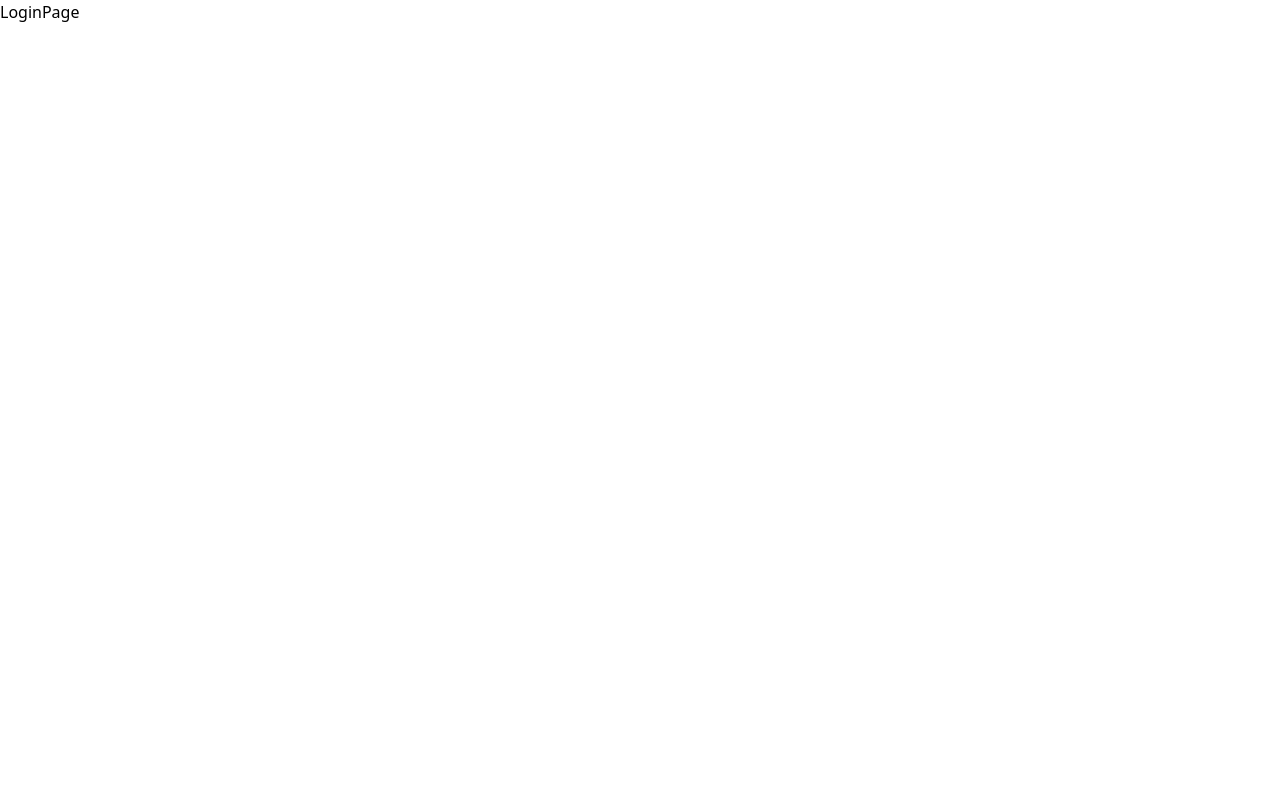
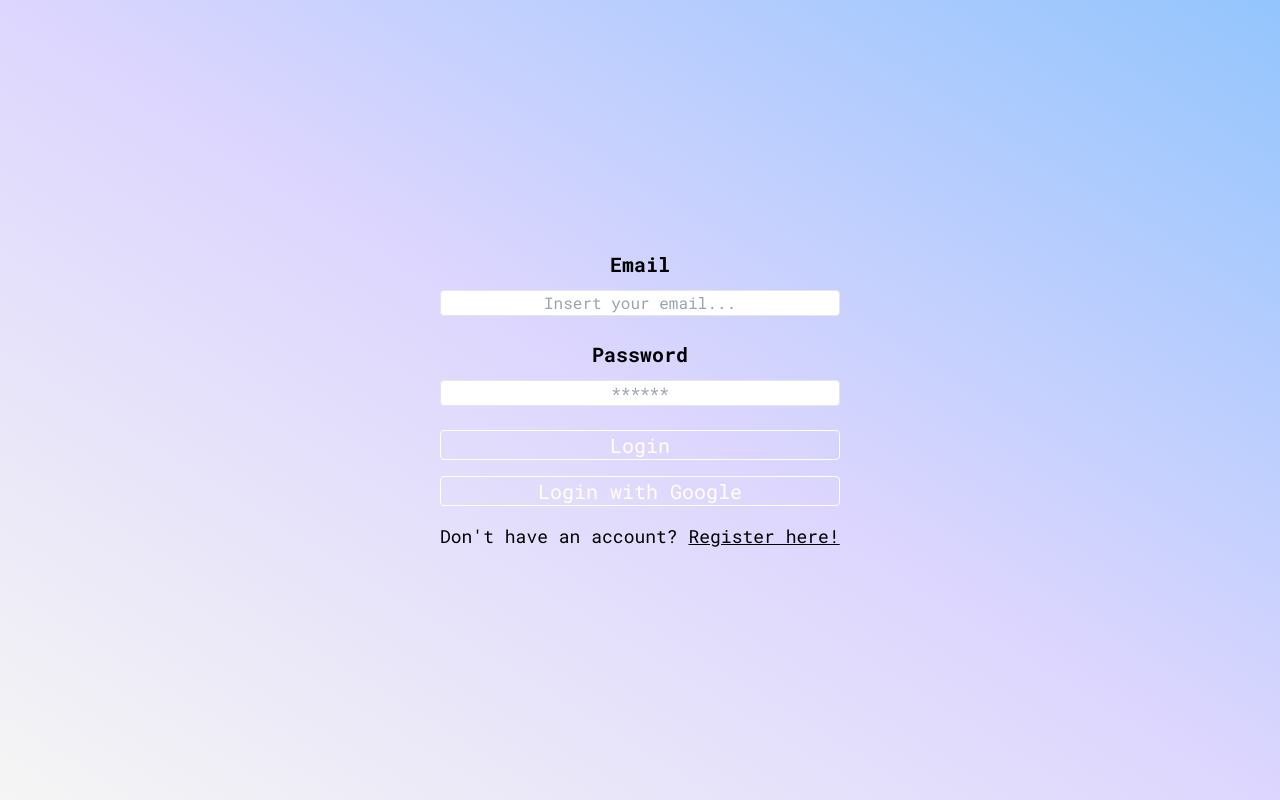
Before and after one commit to Ludcs/ecommerce-2-23, a React (Vite) app: page /login in a window 1280 px wide. Built offline with nearby package versions, Linux system fonts and the light colour scheme; no server answers.

Commit message:
google login + styles for the login & register pages

```diff
--- a/src/App.jsx
+++ b/src/App.jsx
@@ -5,10 +5,15 @@ import {ProductsList} from './components/ProductsList';
 import {EcommerceContext} from './context/EcommerceContext';
 
 function App() {
-  const {currentCategory} = useContext(EcommerceContext);
+  const {currentCategory, loading} = useContext(EcommerceContext);
 
   return (
     <>
+      {loading ? (
+        <div className="w-full h-screen bg-gray-200 flex justify-center items-center">
+          <p className="font-primary font-bold text-3xl">Loading...</p>
+        </div>
+      ) : (
         <div className="w-full min-h-screen bg-gray-200">
           <Header />
           <div className="bg-white border-gray-900 border-l border-r border-solid flex h-16 items-center justify-start mx-auto px-16 max-w-7xl">
@@ -21,39 +26,9 @@ function App() {
             <ProductsList />
           </section>
         </div>
+      )}
     </>
   );
 }
 
 export default App;
-
-// useEffect(() => {
-//   fetch('https://fakestoreapi.com/products?limit=5')
-//     .then((res) => res.json())
-//     .then((json) => setProducts(json));
-//   console.log(products);
-// }, []);
-
-// function getOnlyCategories(data) {
-//   return data.reduce((categorie, item) => {
-//     if (!categorie.includes(item.category)) {
-//       categorie.push(item.category);
-//       console.log(categorie);
-//     }
-//     return categorie;
-//   }, []);
-// }
-
-// console.log('Categorias:', categorias.length - 1);
-
-// const getSoloCategories = (json) => {
-//     json.reduce((acc, item) => {
-//       if (!acc.includes(item.category)) {
-//         acc.push(item.category);
-//       }
-//       return acc;
-//     }, []) //acc empieza siendo array vacio
-// };
-
-// console.log(getSoloCategories(initialProducts));
-// console.log(categorias);
--- /dev/null
+++ b/src/components/Alert.jsx
@@ -0,0 +1,7 @@
+export const Alert = ({message}) => {
+  return (
+    <div className="w-full h-8 bg-red-300 text-red-500 absolute top-0 text-center text-xl font-semibold">
+      <p>{message}</p>
+    </div>
+  );
+};
--- a/src/components/Header.jsx
+++ b/src/components/Header.jsx
@@ -1,7 +1,8 @@
 import {useContext} from 'react';
-import User from '../assets/u_user.png';
+// import User from '../assets/u_user.png';
 import {EcommerceContext} from '../context/EcommerceContext';
 import {Cart} from './Cart';
+import LogoutIcon from '../assets/log-out-outline.svg';
 
 export const Header = () => {
   const {
@@ -23,7 +24,11 @@ export const Header = () => {
     showCart,
     setShowCart,
     productsInCart,
+    userInfo,
+    logout,
   } = useContext(EcommerceContext);
+
+  console.log(userInfo);
 
   const handleImputChange = ({target}) => {
     setSearch(target.value.toLowerCase());
@@ -57,7 +62,22 @@ export const Header = () => {
           />
         </svg>
         <p className="text-xl font-primary font-bold">Faithfull The Brand</p>
-        <img src={User} alt="User Icon" />
+        <p className="font-primary">{userInfo.displayName || userInfo.email}</p>
+        {userInfo.photoURL ? (
+          <img
+            src={userInfo.photoURL}
+            alt="Photo of user"
+            className="w-8 h-8 rounded-full"
+          />
+        ) : null}
+
+        <img
+          src={LogoutIcon}
+          alt="User Icon"
+          title="Logout"
+          onClick={logout}
+          className="cursor-pointer w-8 h-8"
+        />
       </div>
       <div className="h-16 bg-white border border-gray-900 border-t-0 px-16 font-primary text-sm flex justify-between items-center relative">
         <div className="w-36 h-full p-5 border-l border-gray-900 flex justify-center items-center">
--- /dev/null
+++ b/src/components/ProtectedRoutes.jsx
@@ -0,0 +1,14 @@
+import {useContext} from 'react';
+import {EcommerceContext} from '../context/EcommerceContext';
+import {Navigate} from 'react-router-dom';
+
+export const ProtectedRoutes = ({children}) => {
+  const {userInfo, loading} = useContext(EcommerceContext);
+
+  if (loading)
+    return <h1 className="font-primary font-bold text-3xl ">Loading...</h1>;
+
+  if (!userInfo) return <Navigate to="/login" />;
+
+  return <>{children}</>;
+};
--- a/src/main.jsx
+++ b/src/main.jsx
@@ -6,12 +6,20 @@ import {BrowserRouter, Routes, Route} from 'react-router-dom';
 import App from './App';
 import {LoginPage} from './pages/LoginPage';
 import {RegisterPage} from './pages/RegisterPage';
+import {ProtectedRoutes} from './components/ProtectedRoutes';
 
 ReactDOM.createRoot(document.getElementById('root')).render(
   <BrowserRouter>
     <EcommerceProvider>
       <Routes>
-        <Route path="/" element={<App />} />
+        <Route
+          path="/"
+          element={
+            <ProtectedRoutes>
+              <App />
+            </ProtectedRoutes>
+          }
+        />
         <Route path="/login" element={<LoginPage />} />
         <Route path="/register" element={<RegisterPage />} />
       </Routes>
--- a/src/pages/LoginPage.jsx
+++ b/src/pages/LoginPage.jsx
@@ -1,3 +1,94 @@
+import {useContext} from 'react';
+import {EcommerceContext} from '../context/EcommerceContext';
+import {Alert} from '../components/Alert';
+import {Link} from 'react-router-dom';
+
 export const LoginPage = () => {
-  return <div>LoginPage</div>;
+  const {
+    login,
+    formRegister,
+    setFormRegister,
+    error,
+    setError,
+    loginWithGoogle,
+  } = useContext(EcommerceContext);
+
+  const handleChange = ({target: {name, value}}) => {
+    setFormRegister({
+      ...formRegister,
+      [name]: value,
+    });
+  };
+
+  const handleLoginWithGoogle = () => {
+    setError();
+    loginWithGoogle();
+  };
+
+  const handleSubmit = (e) => {
+    e.preventDefault();
+    setError('');
+    login(formRegister.email, formRegister.password);
+    setFormRegister({
+      email: '',
+      password: '',
+    });
+  };
+
+  return (
+    <div className="w-full h-screen bg-gradient-to-tr from-stone-100 via-violet-200 to-blue-300 relative">
+      {/* {error && <p>{error.message}</p>} */}
+      {error && <Alert message={error.message} />}
+
+      <form
+        className="w-[400px] h-full font-primary flex flex-col m-auto justify-center items-center"
+        onSubmit={handleSubmit}
+      >
+        <label htmlFor="email" className="font-semibold text-xl">
+          Email
+        </label>
+        <input
+          type="text"
+          name="email"
+          value={formRegister.email}
+          placeholder="Insert your email..."
+          onChange={handleChange}
+          className="border rounded text-center mt-3 mb-6 w-full"
+        />
+
+        <label htmlFor="password" className="font-semibold text-xl">
+          Password
+        </label>
+        <input
+          type="password"
+          name="password"
+          value={formRegister.password}
+          placeholder="******"
+          onChange={handleChange}
+          className="border rounded text-center mt-3 mb-6 w-full"
+        />
+
+        <div className="w-full flex flex-col justify-between gap-4">
+          <button
+            type="submit"
+            className="bg-transparent text-white border border-solid border-white rounded text-xl hover:text-black hover:border-black"
+          >
+            Login
+          </button>
+          <button
+            onClick={handleLoginWithGoogle}
+            className="bg-transparent text-white border border-solid border-white rounded text-xl hover:text-black hover:border-black"
+          >
+            Login with Google
+          </button>
+          <p className="font-primary text-lg">
+            Don't have an account?{' '}
+            <Link to="/register">
+              <span className="underline">Register here!</span>
+            </Link>
+          </p>
+        </div>
+      </form>
+    </div>
+  );
 };
--- a/src/pages/RegisterPage.jsx
+++ b/src/pages/RegisterPage.jsx
@@ -1,9 +1,10 @@
 import {useContext} from 'react';
 import {EcommerceContext} from '../context/EcommerceContext';
-// import {useNavigate} from 'react-router-dom';
+import {Alert} from '../components/Alert';
+import {Link} from 'react-router-dom';
 
 export const RegisterPage = () => {
-  const {signup, formRegister, setFormRegister, error} =
+  const {signup, formRegister, setFormRegister, error, setError} =
     useContext(EcommerceContext);
 
   const handleChange = ({target: {name, value}}) => {
@@ -15,32 +16,57 @@ export const RegisterPage = () => {
 
   const handleSubmit = (e) => {
     e.preventDefault();
+    setError('');
     signup(formRegister.email, formRegister.password);
+    setFormRegister({
+      email: '',
+      password: '',
+    });
   };
 
   return (
-    <div>
-      {error && <p>{error}</p>}
-      <form className="font-primary" onSubmit={handleSubmit}>
-        <label htmlFor="email">Email</label>
+    <div className="w-full h-screen bg-gradient-to-bl from-gray-600 via-rose-300 to-cyan-600">
+      {error && <Alert message={error.message} />}
+      <form
+        className="w-[400px] h-full font-primary flex flex-col m-auto justify-center items-center"
+        onSubmit={handleSubmit}
+      >
+        <label htmlFor="email" className="font-semibold text-xl">
+          Email
+        </label>
         <input
-          type="email"
+          type="text"
           name="email"
           value={formRegister.email}
           placeholder="Insert your email..."
           onChange={handleChange}
+          className="border rounded text-center mt-3 mb-6 w-full"
         />
 
-        <label htmlFor="password">Password</label>
+        <label htmlFor="password" className="font-semibold text-xl">
+          Password
+        </label>
         <input
           type="password"
           name="password"
           value={formRegister.password}
           placeholder="******"
           onChange={handleChange}
+          className="border rounded text-center mt-3 mb-6 w-full"
         />
 
-        <button type="submit">Register</button>
+        <button
+          type="submit"
+          className="w-full bg-transparent text-white border border-solid border-white rounded text-xl hover:text-black hover:border-black"
+        >
+          Register
+        </button>
+        <p className="font-primary text-lg mt-5 ">
+          Go to{' '}
+          <Link to="/login">
+            <span className="underline">Login Page</span>
+          </Link>
+        </p>
       </form>
     </div>
   );
```
Also changed, not shown: src/context/EcommerceContext.jsx (+64 -1 lines), src/assets/log-out-outline.svg (added). Lines whose indentation alone changed are shown as unchanged.
